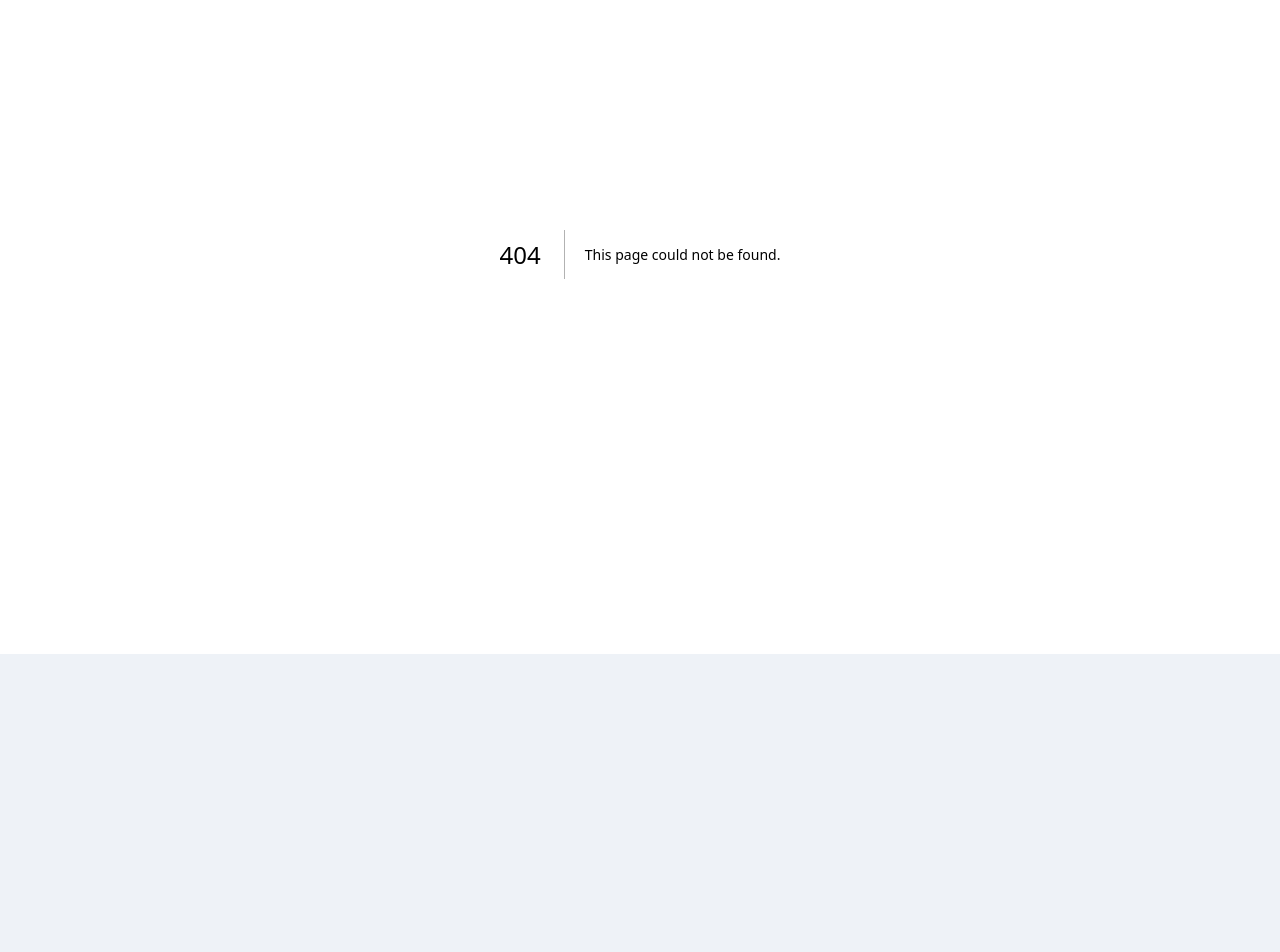
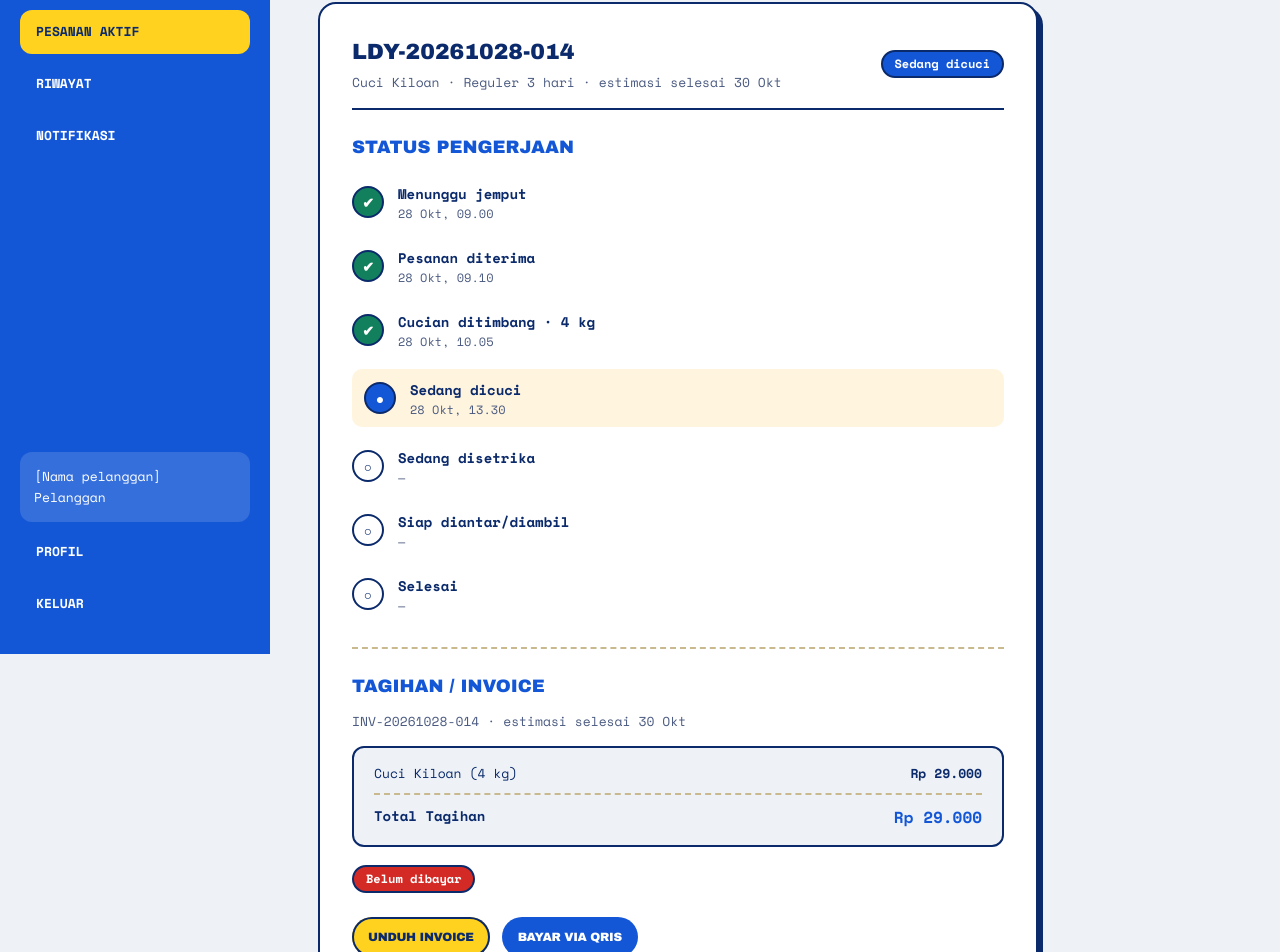
Before and after one commit to dimsssgt/washes, a Next.js app: page /pelanggan/aktif/LDY-20261028-014 in a window 1280 px wide. Before the commit this address had no page. Shown: the part 146-1098 px from the top of the page. Before the commit the page ends 800 px from the top, so only its background shows below. Built offline with nearby package versions, Linux system fonts and the light colour scheme.

Commit message:
feat: perbaiki alur form pengantaran, halaman detail pesanan tersendiri, dan hapus tombol sudah bayar pada qris

```diff
--- /dev/null
+++ b/app/pelanggan/aktif/[kode]/page.tsx
@@ -0,0 +1,276 @@
+"use client";
+
+import { use, useState } from "react";
+import Link from "next/link";
+import Button from "@/components/ui/Button";
+import {
+  dummyPesanan,
+  StatusChip,
+  BayarChip,
+  formatRupiah,
+  ModalQRIS,
+  PesananAktif,
+} from "@/components/pelanggan/PesananAktifClient";
+
+export default function DetailPesananPage({
+  params,
+}: {
+  params: Promise<{ kode: string }>;
+}) {
+  const resolvedParams = use(params);
+  const kode = decodeURIComponent(resolvedParams.kode);
+
+  const [showQRIS, setShowQRIS] = useState(false);
+
+  // Ambil data pesanan sesuai kode di URL, atau fallback ke data pertama
+  const pesanan: PesananAktif =
+    dummyPesanan.find((p) => p.kode.toLowerCase() === kode.toLowerCase()) ||
+    dummyPesanan[0];
+
+  return (
+    <>
+      {/* Tombol kembali & judul */}
+      <div>
+        <Link
+          href="/pelanggan/aktif"
+          style={{
+            display: "inline-flex",
+            alignItems: "center",
+            gap: 8,
+            fontFamily: "'Space Mono', monospace",
+            fontSize: 13,
+            fontWeight: 700,
+            color: "#1457D6",
+            textDecoration: "none",
+            marginBottom: 16,
+          }}
+        >
+          ← Kembali ke daftar pesanan aktif
+        </Link>
+        <h1
+          style={{
+            fontFamily: "'Archivo Black', Impact, sans-serif",
+            textTransform: "uppercase",
+            letterSpacing: "-0.01em",
+            lineHeight: 1,
+            margin: 0,
+            fontSize: 36,
+            color: "#1457D6",
+          }}
+        >
+          Detail pesanan
+        </h1>
+      </div>
+
+      {/* Kontainer utama Detail Pesanan */}
+      <div
+        style={{
+          background: "#fff",
+          border: "2px solid #0B2A6B",
+          borderRadius: 18,
+          boxShadow: "5px 5px 0 #0B2A6B",
+          padding: 32,
+          color: "#0B2A6B",
+          maxWidth: 720,
+        }}
+      >
+        {/* Header pesanan */}
+        <div
+          style={{
+            display: "flex",
+            justifyContent: "space-between",
+            alignItems: "center",
+            flexWrap: "wrap",
+            gap: 12,
+            borderBottom: "2px solid #0B2A6B",
+            paddingBottom: 16,
+          }}
+        >
+          <div>
+            <span
+              style={{
+                fontFamily: "'Archivo Black', Impact, sans-serif",
+                textTransform: "uppercase",
+                fontSize: 22,
+                color: "#0B2A6B",
+              }}
+            >
+              {pesanan.kode}
+            </span>
+            <div style={{ fontSize: 13, color: "#4A5A80", marginTop: 4 }}>
+              {pesanan.layanan} · {pesanan.kecepatan} · {pesanan.estimasi}
+            </div>
+          </div>
+          <StatusChip status={pesanan.status} />
+        </div>
+
+        {/* Section: Status Pengerjaan (Timeline 7 Tahap) */}
+        <div style={{ marginTop: 24 }}>
+          <h2
+            style={{
+              fontFamily: "'Archivo Black', Impact, sans-serif",
+              textTransform: "uppercase",
+              fontSize: 18,
+              color: "#1457D6",
+              margin: "0 0 16px",
+            }}
+          >
+            Status pengerjaan
+          </h2>
+
+          <div style={{ display: "flex", flexDirection: "column", gap: 14 }}>
+            {pesanan.riwayatStatus.map((item) => (
+              <div
+                key={item.label}
+                style={{
+                  display: "flex",
+                  gap: 14,
+                  alignItems: "center",
+                  background: item.aktif ? "#FFF4DE" : "transparent",
+                  padding: item.aktif ? "8px 12px" : "4px 0",
+                  borderRadius: 10,
+                }}
+              >
+                <span
+                  style={{
+                    display: "inline-flex",
+                    alignItems: "center",
+                    justifyContent: "center",
+                    width: 32,
+                    height: 32,
+                    borderRadius: 999,
+                    border: "2px solid #0B2A6B",
+                    fontWeight: 700,
+                    fontSize: 14,
+                    flexShrink: 0,
+                    background: item.selesai ? "#12805C" : item.aktif ? "#1457D6" : "#fff",
+                    color: item.selesai || item.aktif ? "#fff" : "#0B2A6B",
+                  }}
+                >
+                  {item.selesai ? "✔" : item.aktif ? "●" : "○"}
+                </span>
+                <div>
+                  <b style={{ fontSize: 14 }}>{item.label}</b>
+                  <div style={{ fontSize: 12, color: "#4A5A80" }}>{item.waktu ?? "—"}</div>
+                </div>
+              </div>
+            ))}
+          </div>
+        </div>
+
+        {/* Section: Tagihan / Invoice */}
+        <div
+          style={{
+            marginTop: 28,
+            paddingTop: 24,
+            borderTop: "2px dashed #C9B98F",
+          }}
+        >
+          <h2
+            style={{
+              fontFamily: "'Archivo Black', Impact, sans-serif",
+              textTransform: "uppercase",
+              fontSize: 18,
+              color: "#1457D6",
+              margin: "0 0 12px",
+            }}
+          >
+            Tagihan / Invoice
+          </h2>
+
+          {pesanan.total !== null && pesanan.invoiceNo ? (
+            <>
+              <div style={{ fontSize: 13, marginBottom: 14, color: "#4A5A80" }}>
+                {pesanan.invoiceNo} · {pesanan.estimasi}
+              </div>
+
+              <div
+                style={{
+                  background: "#EEF2F7",
+                  border: "2px solid #0B2A6B",
+                  borderRadius: 12,
+                  padding: "16px 20px",
+                }}
+              >
+                <div
+                  style={{
+                    display: "flex",
+                    justifyContent: "space-between",
+                    paddingBottom: 10,
+                    borderBottom: "2px dashed #C9B98F",
+                    fontSize: 13,
+                  }}
+                >
+                  <span>{pesanan.layanan} ({pesanan.detail})</span>
+                  <b>{formatRupiah(pesanan.total)}</b>
+                </div>
+
+                <div
+                  style={{
+                    display: "flex",
+                    justifyContent: "space-between",
+                    paddingTop: 10,
+                    fontSize: 14,
+                    fontWeight: 700,
+                  }}
+                >
+                  <span>Total Tagihan</span>
+                  <b style={{ color: "#1457D6", fontSize: 16 }}>{formatRupiah(pesanan.total)}</b>
+                </div>
+              </div>
+
+              <div style={{ marginTop: 14 }}>
+                <BayarChip status={pesanan.statusBayar} />
+              </div>
+
+              <div
+                style={{
+                  display: "flex",
+                  gap: 12,
+                  flexWrap: "wrap",
+                  marginTop: 24,
+                }}
+              >
+                <Button
+                  variant="yellow"
+                  size="sm"
+                  onClick={() => {
+                    const content = `====================================\nINVOICE RESMI - LAUNDYKU\n====================================\nInvoice: ${pesanan.invoiceNo ?? "-"}\nPesanan: ${pesanan.kode}\nLayanan: ${pesanan.layanan} (${pesanan.detail})\nEstimasi: ${pesanan.estimasi}\nStatus Bayar: ${pesanan.statusBayar === "lunas" ? "LUNAS" : "BELUM DIBAYAR"}\nTotal: ${pesanan.total ? formatRupiah(pesanan.total) : "-"}\n====================================\nTerima kasih telah mempercayakan cucianmu kepada Laundyku!`;
+                    const blob = new Blob([content], { type: "text/plain;charset=utf-8" });
+                    const url = URL.createObjectURL(blob);
+                    const a = document.createElement("a");
+                    a.href = url;
+                    a.download = `Invoice-${pesanan.kode}.txt`;
+                    a.click();
+                    URL.revokeObjectURL(url);
+                  }}
+                >
+                  Unduh invoice
+                </Button>
+
+                {pesanan.statusBayar === "belum_bayar" && (
+                  <Button size="sm" onClick={() => setShowQRIS(true)}>
+                    Bayar via QRIS
+                  </Button>
+                )}
+              </div>
+            </>
+          ) : (
+            <p style={{ fontSize: 13, color: "#4A5A80", margin: "12px 0 0" }}>
+              Detail rincian dan tagihan pembayaran baru tersedia setelah cucian selesai ditimbang oleh petugas.
+            </p>
+          )}
+        </div>
+      </div>
+
+      {/* Modal QRIS (Hanya ada tombol Unduh QRIS dan Tutup, tombol Sudah Bayar dihapus) */}
+      {showQRIS && (
+        <ModalQRIS
+          pesanan={pesanan}
+          onClose={() => setShowQRIS(false)}
+          onKonfirmasi={() => setShowQRIS(false)}
+        />
+      )}
+    </>
+  );
+}
--- /dev/null
+++ b/app/pelanggan/detail/page.tsx
@@ -0,0 +1,11 @@
+"use client";
+
+import { useSearchParams } from "next/navigation";
+import DetailPesananPage from "../aktif/[kode]/page";
+
+export default function DetailWrapperPage() {
+  const searchParams = useSearchParams();
+  const kode = searchParams.get("kode") || "LDY-20261028-014";
+
+  return <DetailPesananPage params={Promise.resolve({ kode })} />;
+}
--- a/components/pelanggan/BuatPesananSection.tsx
+++ b/components/pelanggan/BuatPesananSection.tsx
@@ -320,31 +320,7 @@ export default function BuatPesananSection() {
               </select>
             </Field>
 
-            {/* Tanggal Jemput */}
-            <Field
-              label={metode === "drop-mandiri" ? "Tanggal drop mandiri" : "Tanggal jemput"}
-              id="tanggalJemput"
-            >
-              <input
-                type="date"
-                value={tanggalJemput}
-                onChange={(e) => setTanggalJemput(e.target.value)}
-                min={new Date().toISOString().split("T")[0]}
-              />
-            </Field>
-
-            {/* Jam Jemput (hanya jika antar jemput) */}
-            {metode === "antar-jemput" && (
-              <Field label="Jam jemput" id="jamJemput">
-                <input
-                  type="time"
-                  value={jamJemput}
-                  onChange={(e) => setJamJemput(e.target.value)}
-                />
-              </Field>
-            )}
-
-            {/* Metode Pengantaran */}
+            {/* Metode Pengantaran (tepat di bawah Kecepatan) */}
             <div style={{ marginTop: 14 }}>
               <label
                 style={{
@@ -386,8 +362,26 @@ export default function BuatPesananSection() {
               </div>
             </div>
 
-            {/* Alamat Jemput (hanya jika antar jemput) */}
+            {/* Hanya jika Antar Jemput: Tanggal Jemput (Hari), Jam Jemput, dan Alamat */}
             {metode === "antar-jemput" && (
+              <>
+                <Field label="Tanggal jemput" id="tanggalJemput">
+                  <input
+                    type="date"
+                    value={tanggalJemput}
+                    onChange={(e) => setTanggalJemput(e.target.value)}
+                    min={new Date().toISOString().split("T")[0]}
+                  />
+                </Field>
+
+                <Field label="Jam jemput" id="jamJemput">
+                  <input
+                    type="time"
+                    value={jamJemput}
+                    onChange={(e) => setJamJemput(e.target.value)}
+                  />
+                </Field>
+
                 <Field label="Alamat jemput" id="alamat">
                   <textarea
                     rows={3}
@@ -396,25 +390,10 @@ export default function BuatPesananSection() {
                     placeholder="Jl. ..."
                   />
                 </Field>
+              </>
             )}
 
-            {metode === "drop-mandiri" && (
-              <p
-                style={{
-                  fontFamily: "'Space Mono', monospace",
-                  fontSize: 12,
-                  marginTop: 14,
-                  padding: "12px 16px",
-                  background: "#FFF4DE",
-                  border: "2px dashed #0B2A6B",
-                  borderRadius: 12,
-                }}
-              >
-                Kamu mengantar cucian sendiri ke outlet. Alamat dan jam jemput tidak perlu diisi.
-              </p>
-            )}
-
-            {/* Catatan */}
+            {/* Catatan (opsional) */}
             <Field label="Catatan (opsional)" id="catatan">
               <textarea
                 rows={3}
@@ -567,7 +546,7 @@ export default function BuatPesananSection() {
             <p style={{ margin: "0 0 16px", textAlign: "center", fontSize: 13 }}>
               {metode === "antar-jemput"
                 ? "Pesananmu sudah kami terima. Kurir akan menjemput sesuai jadwal."
-                : "Pesananmu sudah kami catat. Silakan antar cucian ke outlet sesuai tanggal drop."}
+                : "Pesananmu sudah kami catat. Silakan antar cucianmu ke outlet kami."}
             </p>
 
             <div style={{ marginTop: 12 }}>
@@ -580,11 +559,17 @@ export default function BuatPesananSection() {
                 <b style={{ textAlign: "right" }}>{tabLabels[tab]} · {labelKecepatanMap[kecepatan] || "Reguler"}</b>
               </div>
               <div style={{ display: "flex", justifyContent: "space-between", gap: 12, padding: "10px 0", borderBottom: "2px dashed #C9B98F", fontSize: 13 }}>
-                <span>{metode === "antar-jemput" ? "Jadwal jemput" : "Tanggal drop"}</span>
+                <span>Metode</span>
+                <b style={{ textAlign: "right" }}>{metode === "antar-jemput" ? "Antar Jemput" : "Drop Mandiri"}</b>
+              </div>
+              {metode === "antar-jemput" && (
+                <div style={{ display: "flex", justifyContent: "space-between", gap: 12, padding: "10px 0", borderBottom: "2px dashed #C9B98F", fontSize: 13 }}>
+                  <span>Jadwal jemput</span>
                   <b style={{ textAlign: "right" }}>
-                  {tanggalJemput || "30 Okt 2026"}{metode === "antar-jemput" ? `, ${jamJemput || "10.00"}` : ""}
+                    {tanggalJemput || "Hari ini"}{jamJemput ? `, ${jamJemput}` : ""}
                   </b>
                 </div>
+              )}
               <div style={{ display: "flex", justifyContent: "space-between", gap: 12, padding: "10px 0", borderBottom: "2px dashed #C9B98F", fontSize: 13 }}>
                 <span>Harga</span>
                 <b style={{ textAlign: "right" }}>
--- a/components/pelanggan/PesananAktifClient.tsx
+++ b/components/pelanggan/PesananAktifClient.tsx
@@ -1,6 +1,7 @@
 "use client";
 
 import { useState } from "react";
+import Link from "next/link";
 import Button from "@/components/ui/Button";
 
 // Tipe data pesanan aktif
@@ -28,7 +29,7 @@ export interface PesananAktif {
   riwayatStatus: { label: string; waktu: string | null; selesai: boolean; aktif: boolean }[];
 }
 
-const statusLabel: Record<StatusPesanan, string> = {
+export const statusLabel: Record<StatusPesanan, string> = {
   menunggu_jemput: "Menunggu jemput",
   diterima: "Pesanan diterima",
   ditimbang: "Sudah ditimbang",
@@ -38,7 +39,7 @@ const statusLabel: Record<StatusPesanan, string> = {
   selesai: "Selesai",
 };
 
-function StatusChip({ status }: { status: StatusPesanan }) {
+export function StatusChip({ status }: { status: StatusPesanan }) {
   const styles: Record<StatusPesanan, { bg: string; color: string }> = {
     menunggu_jemput: { bg: "#FFD21F", color: "#0B2A6B" },
     diterima: { bg: "#FFD21F", color: "#0B2A6B" },
@@ -69,7 +70,7 @@ function StatusChip({ status }: { status: StatusPesanan }) {
   );
 }
 
-function BayarChip({ status }: { status: StatusBayar }) {
+export function BayarChip({ status }: { status: StatusBayar }) {
   return (
     <span
       style={{
@@ -91,7 +92,7 @@ function BayarChip({ status }: { status: StatusBayar }) {
   );
 }
 
-function formatRupiah(n: number) {
+export function formatRupiah(n: number) {
   return "Rp " + n.toLocaleString("id-ID");
 }
 
@@ -228,7 +229,7 @@ function ModalDetailPesanan({
 }
 
 // ─── Modal QRIS ───────────────────────────────────────────────────────────────
-function ModalQRIS({
+export function ModalQRIS({
   pesanan,
   onClose,
   onKonfirmasi,
@@ -281,12 +282,24 @@ function ModalQRIS({
         </div>
 
         <div style={{ background: "#FFD21F", border: "2px solid #0B2A6B", borderRadius: 12, padding: "12px 14px", marginTop: 14, fontSize: 12 }}>
-          Setelah membayar, tekan tombol di bawah untuk konfirmasi.
+          Silakan scan kode QRIS di atas untuk melakukan pembayaran melalui aplikasi m-banking atau e-wallet pilihanmu.
         </div>
 
-        <div style={{ display: "flex", flexDirection: "column", gap: 10, marginTop: 24 }}>
-          <Button fullWidth variant="ghost">Unduh QRIS</Button>
-          <Button fullWidth onClick={onKonfirmasi}>Sudah bayar</Button>
+        <div style={{ display: "flex", gap: 10, marginTop: 24 }}>
+          <Button
+            variant="ghost"
+            style={{ flex: 1 }}
+            onClick={() => alert("Mengunduh gambar QRIS...")}
+          >
+            Unduh QRIS
+          </Button>
+          <Button
+            variant="yellow"
+            style={{ flex: 1 }}
+            onClick={onClose}
+          >
+            Tutup
+          </Button>
         </div>
       </div>
     </div>
@@ -359,7 +372,7 @@ function ModalKonfirmasiBayar({
 }
 
 // ─── Komponen utama ────────────────────────────────────────────────────────────
-const dummyPesanan: PesananAktif[] = [
+export const dummyPesanan: PesananAktif[] = [
   {
     kode: "LDY-20261028-014",
     layanan: "Cuci Kiloan",
@@ -484,16 +497,16 @@ export default function PesananAktifClient() {
                   )}
                 </div>
 
-                {/* Tombol detail */}
+                {/* Tombol detail ke halaman tersendiri */}
                 {p.total !== null ? (
+                  <Link href={`/pelanggan/aktif/${p.kode}`} style={{ justifySelf: "end" }}>
                     <Button
                       variant="yellow"
                       size="sm"
-                    style={{ justifySelf: "end" } as React.CSSProperties}
-                    onClick={() => setModal({ type: "detail", pesanan: p })}
                     >
                       Lihat detail →
                     </Button>
+                  </Link>
                 ) : (
                   <span style={{ fontFamily: "'Space Mono', monospace", fontSize: 12, color: "#4A5A80", justifySelf: "end" }}>
                     Detail muncul setelah penimbangan
```
Lines whose indentation alone changed are shown as unchanged.
